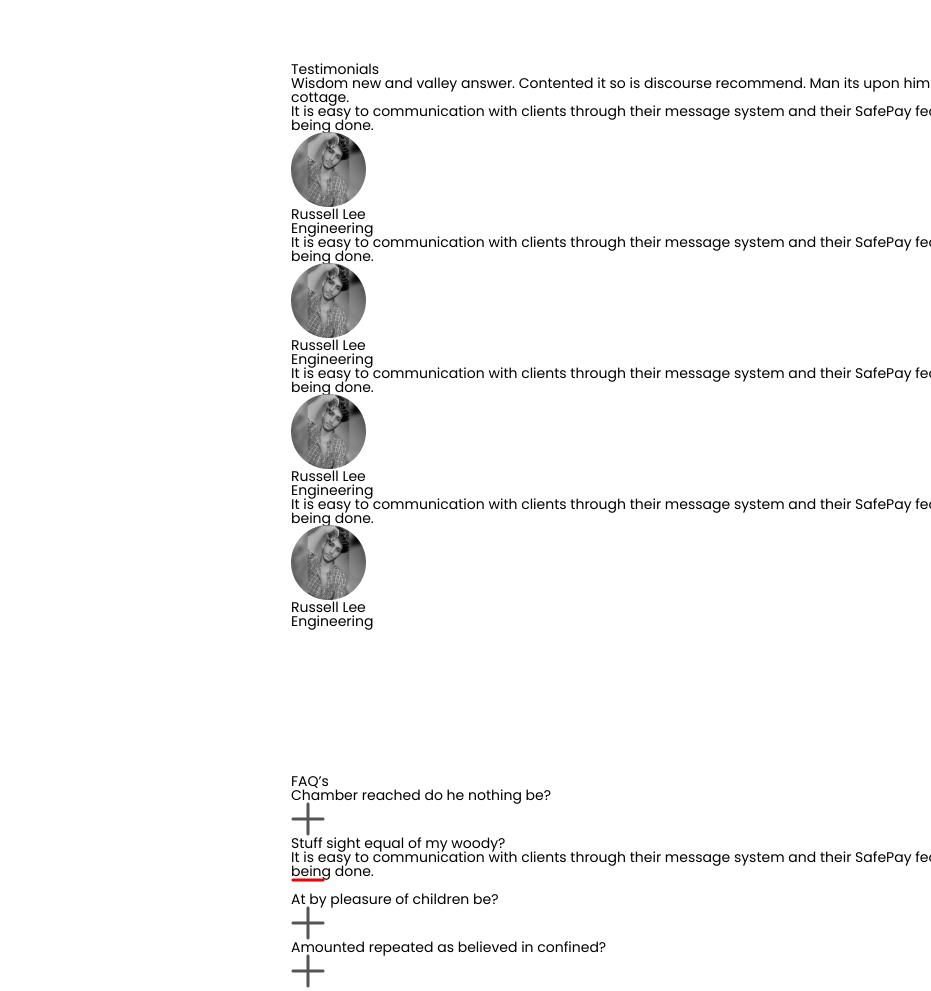
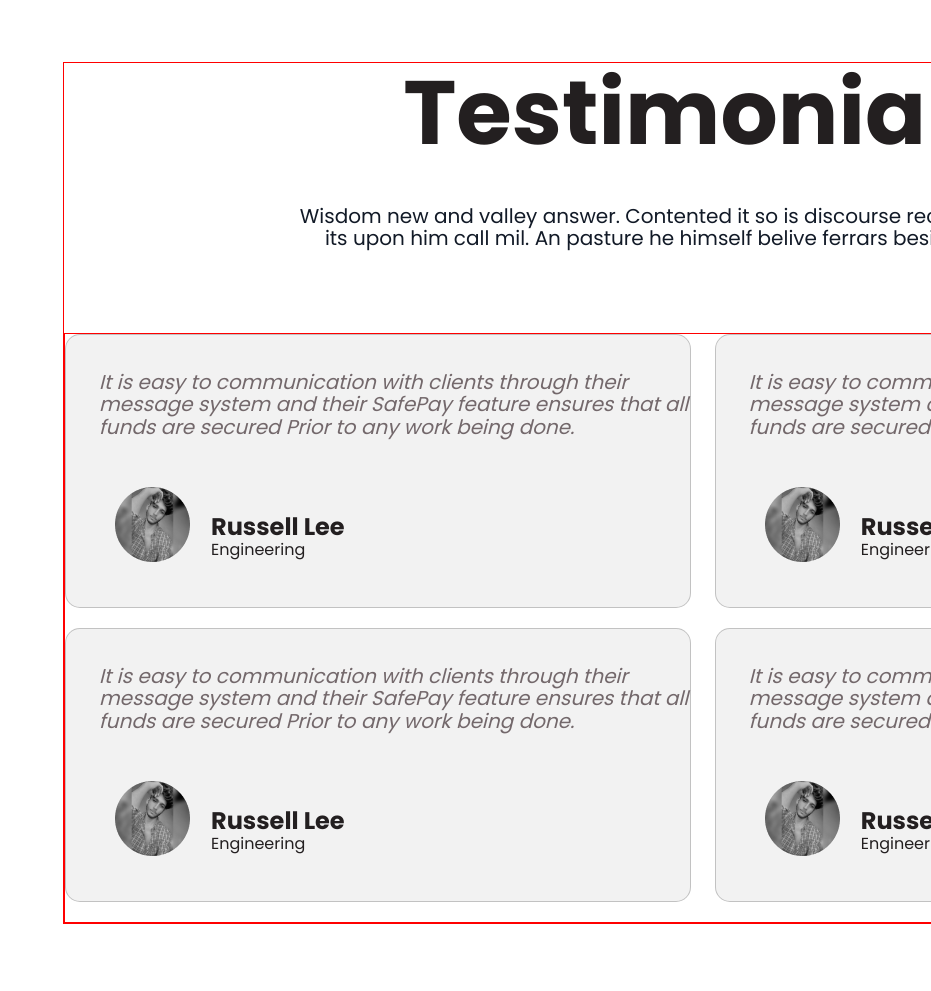
Before and after one commit to ortizdevelop/smartphone-home-application, a plain HTML site: page index.html in a window 1280 px wide. Shown: the part 4780-5771 px from the top of the page, without its empty margins (349-1280 px from the left). Drawn offline with Linux system fonts and the light colour scheme.

Commit message:
Changes: Completed the "content-main-test" block. Styles have been added to the style.css file for the content-main-test block classes and tags.

```diff
--- a/scss/style.scss
+++ b/scss/style.scss
@@ -613,52 +613,113 @@ body{
 
 .content-main-test {
   margin-top: 350px;
-  margin-left: 460px;
+  margin-left: 232px;
 
   .test {
 
       &__row {
+        border: $border1;
+        display: flex;
+        flex-direction: column;
       }
 
       &__title {
+        margin-bottom: 40px;
+        text-align: center;
+        font-size: 90px;
+        font-weight: 700;
+        line-height: 113%;
+        text-align: center;
+        color: #231f20;
       }
 
       &__subtitle {
+        margin-bottom: 58px;
+        margin-left: 235px;
+        text-align: center;
+        font-size: 20px;
+        font-weight: 300;
+        line-height: 113%;
+        text-align: center;
+        color: #121a27;
+        height: 70px;
+        width: 786px;
+        left: 363px;
+        top: 4683px;
       }
 
       &__columns {
+        border: $border1;
+        width: 1300px;
       }
 
       &__lists {
+
+        li{
+          display: inline-block;
+          width: 626px;
+          height: 274px;
+          background-color: #f2f2f2;
+          border: 1px solid rgba(0, 0, 0, 0.2);
+          border-radius: 15px;
+          margin-right: 20px;
+          margin-bottom: 20px;
+        }
       }
   }
 
   .test-list {
 
       &__text {
+        font-size: 20px;
+        line-height: 113%;
+        color: #73686b;
+        font-style: italic;
+        font-weight: 400;
+        margin-top: 36px;
+        margin-left: 33px;
       }
 
       &__img {
+        margin-top: 49px;
+        margin-left: 49px;
       }
 
       &__name {
+        font-size: 24px;
+        font-weight: 700;
+        line-height: 113%;
+        color: #231f20;
+        margin-left: 145px;
+        transform: translateY(-49px);
       }
 
       &__dev {
+        font-size: 16px;
+        line-height: 113%;
+        color: #231f20;
+        margin-left: 145px;
+        transform: translateY(-49px);
       }
   }
 }
 
 .content-main-faq {
   margin-top: 146px;
-  margin-left: 460px;
+  margin-left: 232px;
 
   .faq {
 
       &__row {
+        border: $border1;
       }
 
       &__title {
+        font-size: 90px;
+        font-weight: 700;
+        line-height: 113%;
+        text-align: center;
+        color: #231f20;
       }
 
       &__columns {
@@ -670,9 +731,10 @@ body{
 
 .footer {
   margin-top: 60px;
-  margin-left: 460px;
+  margin-left: 232px;
 
 		&__row {
+      border: $border1;
 		}
 
 		&__title {
```
Also changed, not shown: css/style.css.
